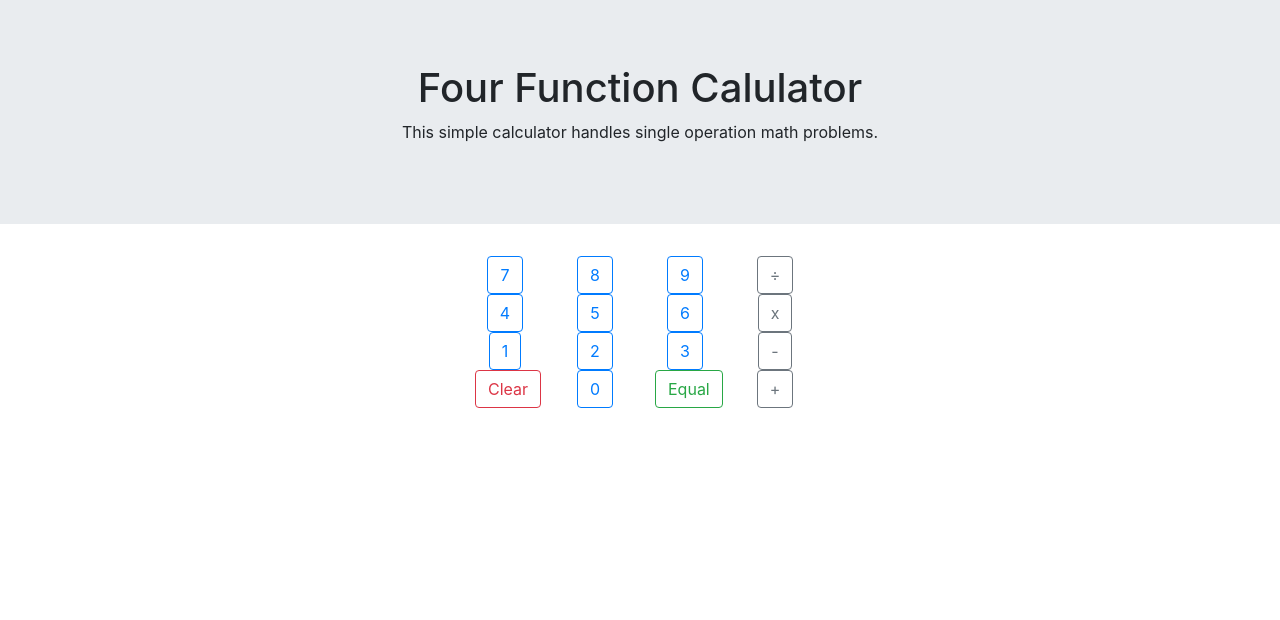
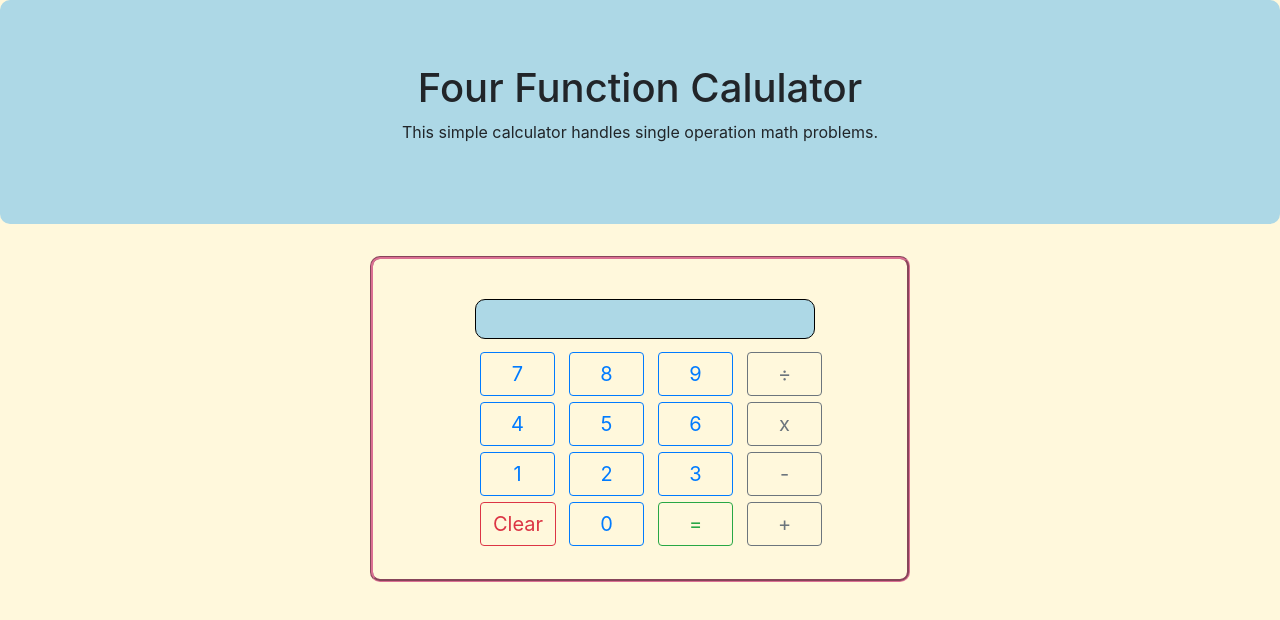
Before and after one commit to Kaleighspurio/react-calculator, a React (Create React App) app: page / in a window 1280 px wide. Shown: the top 620 px of the page. Built offline with nearby package versions, Linux system fonts and the light colour scheme.

Commit message:
added some super simple styling

```diff
--- a/src/App.css
+++ b/src/App.css
@@ -1,38 +1,5 @@
 .App {
   text-align: center;
+  background-color: cornsilk;
+  min-height: 100vh;
 }
-
-.App-logo {
-  height: 40vmin;
-  pointer-events: none;
-}
-
-@media (prefers-reduced-motion: no-preference) {
-  .App-logo {
-    animation: App-logo-spin infinite 20s linear;
-  }
-}
-
-.App-header {
-  background-color: #282c34;
-  min-height: 100vh;
-  display: flex;
-  flex-direction: column;
-  align-items: center;
-  justify-content: center;
-  font-size: calc(10px + 2vmin);
-  color: white;
-}
-
-.App-link {
-  color: #61dafb;
-}
-
-@keyframes App-logo-spin {
-  from {
-    transform: rotate(0deg);
-  }
-  to {
-    transform: rotate(360deg);
-  }
-}
--- a/src/components/CalcBody.js
+++ b/src/components/CalcBody.js
@@ -4,18 +4,19 @@ import ClearButton from './ClearButton';
 import EqualButton from './EqualButton';
 import OperationButton from './OperationButton';
 import ScreenDiv from './ScreenDiv';
+import AlertEl from './AlertEl';
+import { Container, Row, Col } from 'react-bootstrap';
 
-import { Container, Row, Col, Alert } from 'react-bootstrap';
-import AlertEl from './AlertEl';
+import './style.css';
 
 export default function CalcBody() {
-  const [state, setState] = useState('');
+  const [mathProblem, setMathProblem] = useState('');
   const [alert, setAlert] = useState('hide');
   const [alertMessage, setAlertMessage] = useState('');
 
   const handleButtonClick = (event) => {
-    const newState = state.concat(event.target.value);
-    setState(newState);
+    const newState = mathProblem.concat(event.target.value);
+    setMathProblem(newState);
   };
 
   const typoAlert = () => {
@@ -25,7 +26,7 @@ export default function CalcBody() {
   };
 
   const handleEqual = (event) => {
-    const stateString = state;
+    const stateString = mathProblem;
     const splitStr = stateString.split(' ');
     if (splitStr.length > 3) {
       setAlertMessage(
@@ -41,32 +42,32 @@ export default function CalcBody() {
       if (isNaN(sum)) {
         typoAlert();
       } else {
-        const answerState = state.concat(` = ${sum}`);
-        setState(answerState);
+        const answerState = mathProblem.concat(` = ${sum}`);
+        setMathProblem(answerState);
       }
     } else if (splitStr[1] === '-') {
       const difference = num1 - num2;
       if (isNaN(difference)) {
         typoAlert();
       } else {
-        const answerState = state.concat(` = ${difference}`);
-        setState(answerState);
+        const answerState = mathProblem.concat(` = ${difference}`);
+        setMathProblem(answerState);
       }
     } else if (splitStr[1] === 'x') {
       const product = num1 * num2;
       if (isNaN(product)) {
         typoAlert();
       } else {
-        const answerState = state.concat(` = ${product}`);
-        setState(answerState);
+        const answerState = mathProblem.concat(` = ${product}`);
+        setMathProblem(answerState);
       }
     } else if (splitStr[1] === '÷') {
       const quotient = num1 / num2;
       if (isNaN(quotient)) {
         typoAlert();
       } else {
-        const answerState = state.concat(` = ${quotient}`);
-        setState(answerState);
+        const answerState = mathProblem.concat(` = ${quotient}`);
+        setMathProblem(answerState);
       }
     } else {
       setAlert('show');
@@ -77,7 +78,7 @@ export default function CalcBody() {
   };
 
   const handleClear = (event) => {
-    setState('');
+    setMathProblem('');
     setAlert('hide');
     setAlertMessage('');
   };
@@ -89,11 +90,11 @@ export default function CalcBody() {
   };
 
   return (
-    <Container>
+    <Container className="calc-body">
       {showAlert()}
       <Row className="justify-content-center">
-        <Col>
-          <ScreenDiv input={state} />
+        <Col xl="9" lg="10" md="12" sm="11" xs="11">
+          <ScreenDiv input={mathProblem} />
         </Col>
       </Row>
       <Row xs={2} md={4} lg={6} className="justify-content-center">
--- a/src/components/ClearButton.js
+++ b/src/components/ClearButton.js
@@ -1,9 +1,11 @@
 import React from 'react';
 import Button from 'react-bootstrap/Button';
 
+import './style.css'
+
 export default function ClearButton(props) {
   return (
-    <Button variant="outline-danger" onClick={props.handleClear}>
+    <Button className="buttons" variant="outline-danger" onClick={props.handleClear}>
       Clear
     </Button>
   );
--- a/src/components/EqualButton.js
+++ b/src/components/EqualButton.js
@@ -1,6 +1,16 @@
 import React from 'react';
 import Button from 'react-bootstrap/Button';
 
+import './style.css';
+
 export default function EqualButton(props) {
-  return <Button variant="outline-success" onClick={props.handleEqual} >Equal</Button>;
+  return (
+    <Button
+      className="buttons"
+      variant="outline-success"
+      onClick={props.handleEqual}
+    >
+      =
+    </Button>
+  );
 }
--- a/src/components/Header.js
+++ b/src/components/Header.js
@@ -1,9 +1,11 @@
 import React from 'react';
 import { Jumbotron, Container } from 'react-bootstrap';
 
+import './style.css';
+
 export default function Header() {
   return (
-    <Jumbotron fluid>
+    <Jumbotron fluid className="header">
       <Container>
         <h1>Four Function Calulator</h1>
         <p>This simple calculator handles single operation math problems.</p>
--- a/src/components/NumButton.js
+++ b/src/components/NumButton.js
@@ -1,9 +1,12 @@
 import React from 'react';
 import Button from 'react-bootstrap/Button';
+
+import "./style.css";
 
 export default function NumButton(props) {
   return (
     <Button
+      className="buttons"
       variant="outline-primary"
       onClick={props.handleButtonClick}
       value={props.value}
--- a/src/components/OperationButton.js
+++ b/src/components/OperationButton.js
@@ -1,6 +1,8 @@
 import React from 'react';
 import Button from 'react-bootstrap/Button';
 
+import './style.css'
+
 export default function OperationButton(props) {
-  return <Button variant="outline-secondary" onClick={props.handleButtonClick} value={props.operation}>{props.operation}</Button>;
+  return <Button className="buttons"variant="outline-secondary" onClick={props.handleButtonClick} value={props.operation}>{props.operation}</Button>;
 }
--- a/src/components/ScreenDiv.js
+++ b/src/components/ScreenDiv.js
@@ -1,8 +1,9 @@
 import React from 'react';
+import './style.css';
 
 export default function ScreenDiv(props) {
     return (
-        <div>
+        <div className="screen-display">
             <span>{props.input}</span>
         </div>
     )
--- /dev/null
+++ b/src/components/style.css
@@ -0,0 +1,28 @@
+.screen-display {
+    border: 1px solid black;
+    background: lightblue;
+    border-radius: 10px;
+    min-height: 40px;
+    margin: 10px;
+    margin-left: 20px;
+    font-family: 'Gill Sans', 'Gill Sans MT', Calibri, 'Trebuchet MS', sans-serif;
+    font-size: 25px;
+}
+
+.buttons {
+    min-width: 75px;
+    font-size: 20px !important;
+    margin: 3px;
+}
+
+.calc-body {
+    border: 3px palevioletred groove;
+    border-radius: 10px;
+    padding: 30px;
+    min-width: 380px;
+}
+
+.header {
+    background-color: lightblue !important;
+    border-radius: 10px !important;
+}
```
